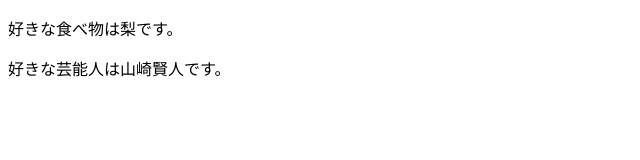
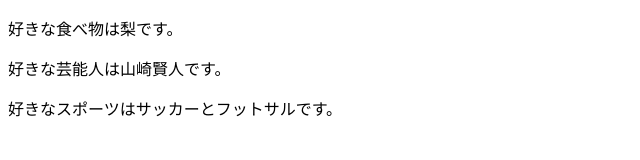
Before and after one commit to nishiyu0919/command-practice, a plain HTML site: page index.html in a window 1280 px wide. Shown: the whole page, without its empty margins (0-640 px from the left). Drawn offline with Linux system fonts and the light colour scheme.

Commit message:
好きなスポーツを追記&修正

```diff
--- a/index.html
+++ b/index.html
@@ -4,5 +4,6 @@
 	<body>
 		<p>好きな食べ物は梨です。</p>
 		<p>好きな芸能人は山崎賢人です。</p>
+		<p>好きなスポーツはサッカーとフットサルです。</P>
 	</body>
 </html>
```
